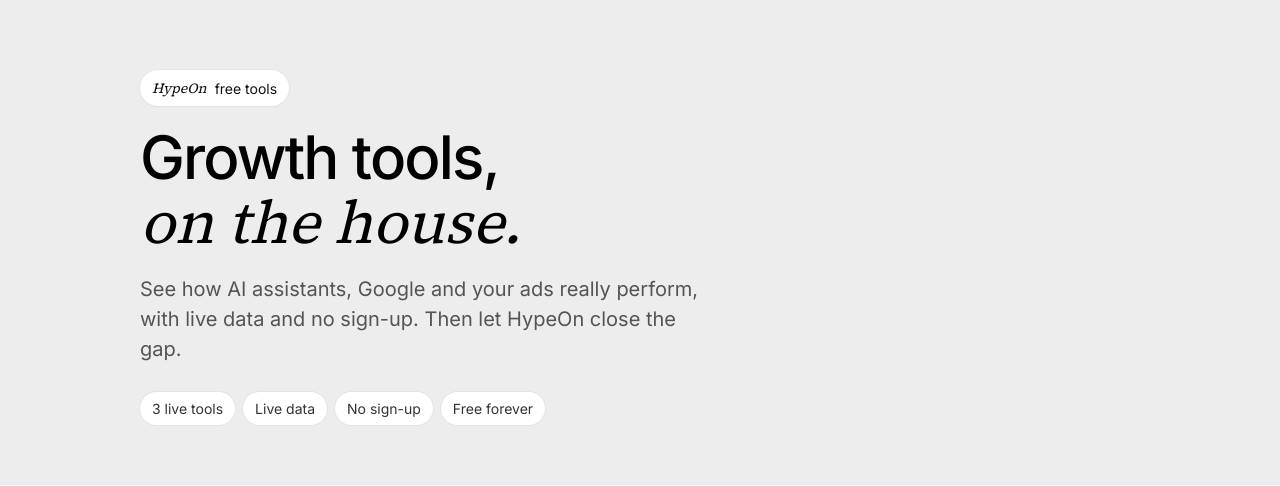
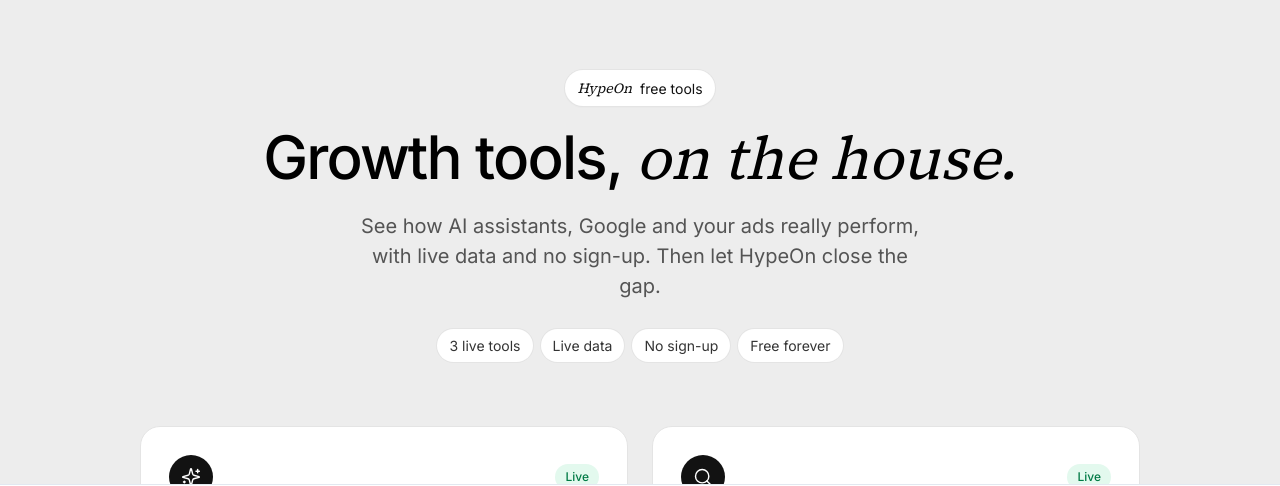
Before and after one commit to Hypeon-AI-Org/Hypeon-Frontend, a Next.js app: page /tools in a window 1280 px wide. Shown: the part 139-625 px from the top of the page. Built offline with nearby package versions, Linux system fonts and the light colour scheme; no server answers.

Commit message:
fix: centre the free tools page hero
Co-Authored-By: Claude Opus 5.5 <noreply@anthropic.com>

```diff
--- a/src/app/tools/page.tsx
+++ b/src/app/tools/page.tsx
@@ -133,18 +133,18 @@ export default function ToolsPage() {
 
       <section className="pb-16 pt-[112px] md:pb-[88px] md:pt-[150px]">
         <Container>
-          <div className="max-w-[720px]">
+          <div className="mx-auto max-w-[760px] text-center">
             <div className="inline-flex h-9 items-center gap-2 rounded-full bg-white px-3 text-[14px] text-[#121212] shadow-[0_1px_2px_rgba(16,24,40,0.06)] ring-1 ring-[#e4e4e4]">
               <span className="font-accent italic">HypeOn</span> free tools
             </div>
             <h1 className="mt-5 text-[40px] font-medium leading-[1.06] tracking-[-0.03em] text-black md:text-[60px]">
               Growth tools, <Accent>on the house.</Accent>
             </h1>
-            <p className="mt-5 max-w-[580px] text-[18px] leading-[28px] text-[#545454] md:text-[20px] md:leading-[30px]">
+            <p className="mx-auto mt-5 max-w-[580px] text-[18px] leading-[28px] text-[#545454] md:text-[20px] md:leading-[30px]">
               See how AI assistants, Google and your ads really perform, with live data and no sign-up. Then let HypeOn
               close the gap.
             </p>
-            <div className="mt-7 flex flex-wrap gap-2">
+            <div className="mt-7 flex flex-wrap justify-center gap-2">
               {[`${live} live tools`, 'Live data', 'No sign-up', 'Free forever'].map((s) => (
                 <span key={s} className="rounded-full bg-white px-3 py-1.5 text-[14px] text-[#333333] ring-1 ring-[#e4e4e4]">
                   {s}
```
